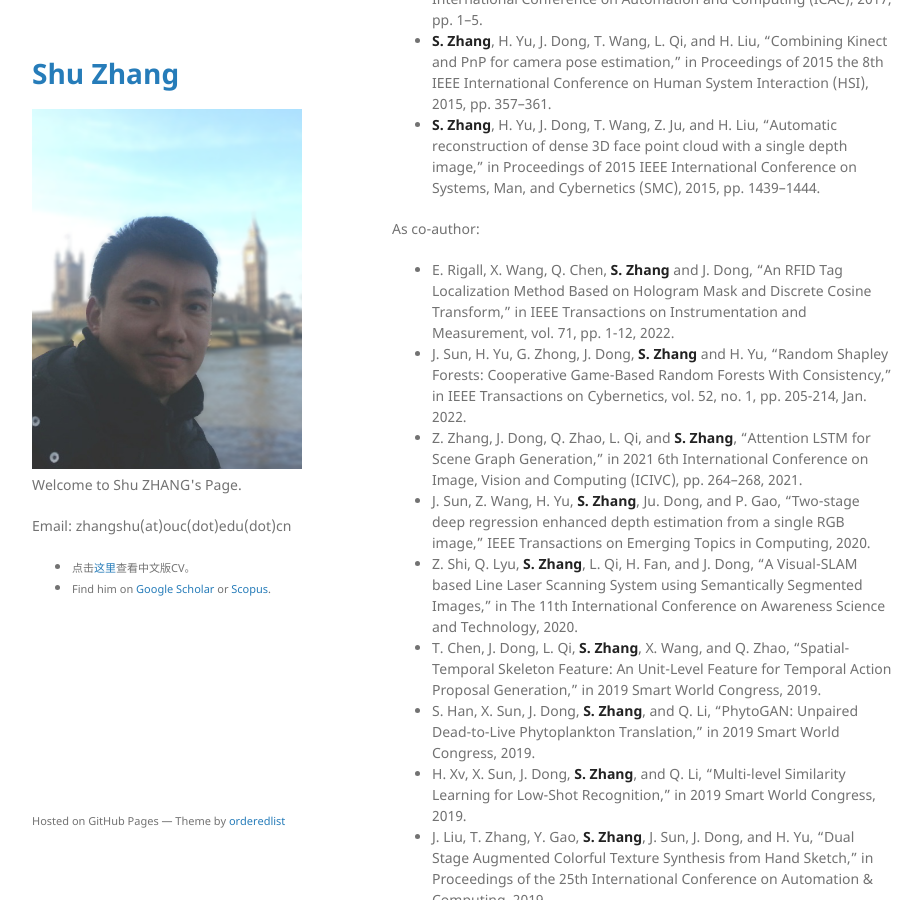
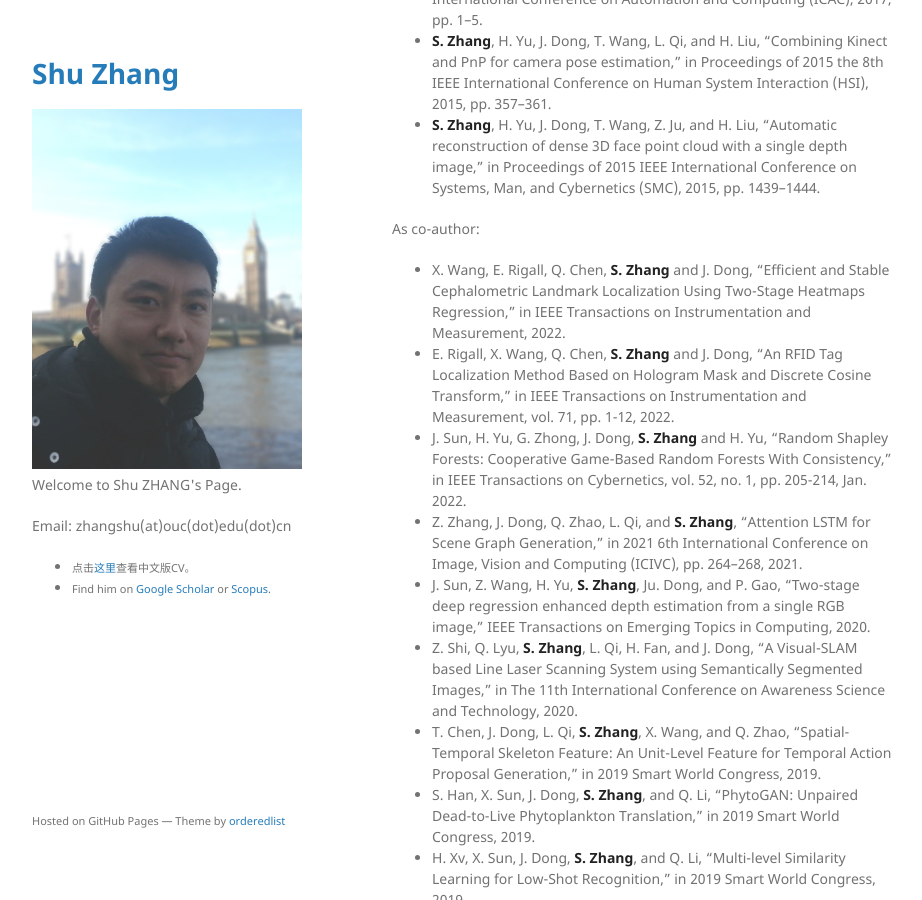
Before and after one commit to jackyspeed/aboutzhangshu, a Jekyll site: the page built from index.md, in a window 1280 px wide and 900 px high, scrolled down 2319 px. Shown: the whole window, without its empty margins (178-1100 px from the left). Built offline with Jekyll 4.4.1, drawn with Linux system fonts in a browser that asks for light colours; our own code applies the rules of GitHub Pages for plain Markdown files.

Commit message:
Update index.md

```diff
--- a/index.md
+++ b/index.md
@@ -77,6 +77,7 @@ As first / correspondence author:
 
 As co-author:
 
+- X. Wang, E. Rigall, Q. Chen, **S. Zhang** and J. Dong, "Efficient and Stable Cephalometric Landmark Localization Using Two-Stage Heatmaps Regression," in IEEE Transactions on Instrumentation and Measurement, 2022.
 - E. Rigall, X. Wang, Q. Chen, **S. Zhang** and J. Dong, "An RFID Tag Localization Method Based on Hologram Mask and Discrete Cosine Transform," in IEEE Transactions on Instrumentation and Measurement, vol. 71, pp. 1-12, 2022.
 - J. Sun, H. Yu, G. Zhong, J. Dong, **S. Zhang** and H. Yu, "Random Shapley Forests: Cooperative Game-Based Random Forests With Consistency," in IEEE Transactions on Cybernetics, vol. 52, no. 1, pp. 205-214, Jan. 2022.
 - Z. Zhang, J. Dong, Q. Zhao, L. Qi, and **S. Zhang**, “Attention LSTM for Scene Graph Generation,” in 2021 6th International Conference on Image, Vision and Computing (ICIVC), pp. 264–268, 2021.
```
